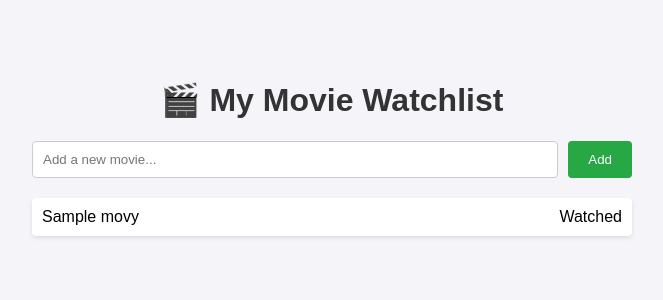
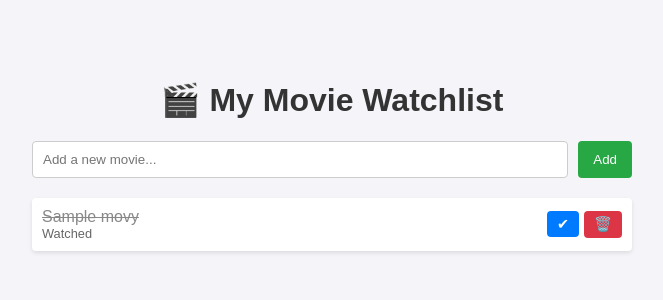
Before and after one commit to doucoures569-creator/movie-watchlist, a Flask app: page / in a window 1280 px wide. Shown: the top 300 px of the page, without its empty margins (308-971 px from the left). Run offline with Flask 3, Linux system fonts and the light colour scheme; tables that the repository leaves empty hold one stand-in row (values such as "Sample post"); parts of the project's set-up code (start-up, migrations or seed data) failed here and were passed over.

Commit message:
Add delete and toggle status features

```diff
--- a/app.py
+++ b/app.py
@@ -32,11 +32,9 @@ if not os.path.exists(DATABASE):
 @app.route('/', methods=['GET', 'POST'])
 def index():
     db = get_db()
-
     if request.method == 'POST':
         title = request.form['title']
         if title:
-            # Note: We temporarily hardcode user_id 1 until user authentication is added
             db.execute('INSERT INTO movies (user_id, title) VALUES (?, ?)', (1, title))
             db.commit()
         return redirect(url_for('index'))
@@ -45,5 +43,22 @@ def index():
     movies = cursor.fetchall()
     return render_template('index.html', movies=movies)
 
+@app.route('/delete/<int:movie_id>', methods=['POST'])
+def delete_movie(movie_id):
+    db = get_db()
+    db.execute('DELETE FROM movies WHERE id = ?', (movie_id,))
+    db.commit()
+    return redirect(url_for('index'))
+
+@app.route('/toggle/<int:movie_id>', methods=['POST'])
+def toggle_status(movie_id):
+    db = get_db()
+    movie = db.execute('SELECT status FROM movies WHERE id = ?', (movie_id,)).fetchone()
+    if movie:
+        new_status = 'Watched' if movie['status'] == 'To Watch' else 'To Watch'
+        db.execute('UPDATE movies SET status = ? WHERE id = ?', (new_status, movie_id))
+        db.commit()
+    return redirect(url_for('index'))
+
 if __name__ == '__main__':
     app.run(debug=True)
--- a/templates/index.html
+++ b/templates/index.html
@@ -7,28 +7,47 @@
     <style>
         body { font-family: Arial, sans-serif; max-width: 600px; margin: 40px auto; padding: 20px; background-color: #f4f4f9; }
         h1 { color: #333; text-align: center; }
-        form { display: flex; gap: 10px; margin-bottom: 20px; }
+        form.add-form { display: flex; gap: 10px; margin-bottom: 20px; }
         input[type="text"] { flex: 1; padding: 10px; border: 1px solid #ccc; border-radius: 4px; }
-        button { padding: 10px 20px; background-color: #28a745; color: white; border: none; border-radius: 4px; cursor: pointer; }
-        button:hover { background-color: #218838; }
+        button { padding: 8px 15px; border: none; border-radius: 4px; cursor: pointer; color: white; }
+        button.add-btn { background-color: #28a745; }
+        button.add-btn:hover { background-color: #218838; }
+        button.delete-btn { background-color: #dc3545; padding: 5px 10px; font-size: 0.9em; }
+        button.delete-btn:hover { background-color: #c82333; }
+        button.toggle-btn { background-color: #007bff; padding: 5px 10px; font-size: 0.9em; }
+        button.toggle-btn:hover { background-color: #0069d9; }
         ul { list-style-type: none; padding: 0; }
-        li { background: white; margin: 5px 0; padding: 10px; border-radius: 4px; box-shadow: 0 2px 4px rgba(0,0,0,0.1); display: flex; justify-content: space-between;}
+        li { background: white; margin: 5px 0; padding: 10px; border-radius: 4px; box-shadow: 0 2px 4px rgba(0,0,0,0.1); display: flex; justify-content: space-between; align-items: center;}
+        .actions { display: flex; gap: 5px; }
+        .movie-info { display: flex; flex-direction: column; }
+        .status { font-size: 0.8em; color: #666; }
+        .watched .title { text-decoration: line-through; color: #888; }
     </style>
 </head>
 <body>
 
     <h1>🎬 My Movie Watchlist</h1>
 
-    <form method="POST" action="/">
+    <form class="add-form" method="POST" action="/">
         <input type="text" name="title" placeholder="Add a new movie..." required>
-        <button type="submit">Add</button>
+        <button class="add-btn" type="submit">Add</button>
     </form>
 
     <ul>
         {% for movie in movies %}
-            <li>
-                <span>{{ movie['title'] }}</span>
-                <span>{{ movie['status'] }}</span>
+            <li class="{% if movie['status'] == 'Watched' %}watched{% endif %}">
+                <div class="movie-info">
+                    <span class="title">{{ movie['title'] }}</span>
+                    <span class="status">{{ movie['status'] }}</span>
+                </div>
+                <div class="actions">
+                    <form method="POST" action="/toggle/{{ movie['id'] }}" style="margin: 0;">
+                        <button class="toggle-btn" type="submit">✔</button>
+                    </form>
+                    <form method="POST" action="/delete/{{ movie['id'] }}" style="margin: 0;">
+                        <button class="delete-btn" type="submit">🗑️</button>
+                    </form>
+                </div>
             </li>
         {% else %}
             <li>Your watchlist is empty. Add a movie above!</li>
```
